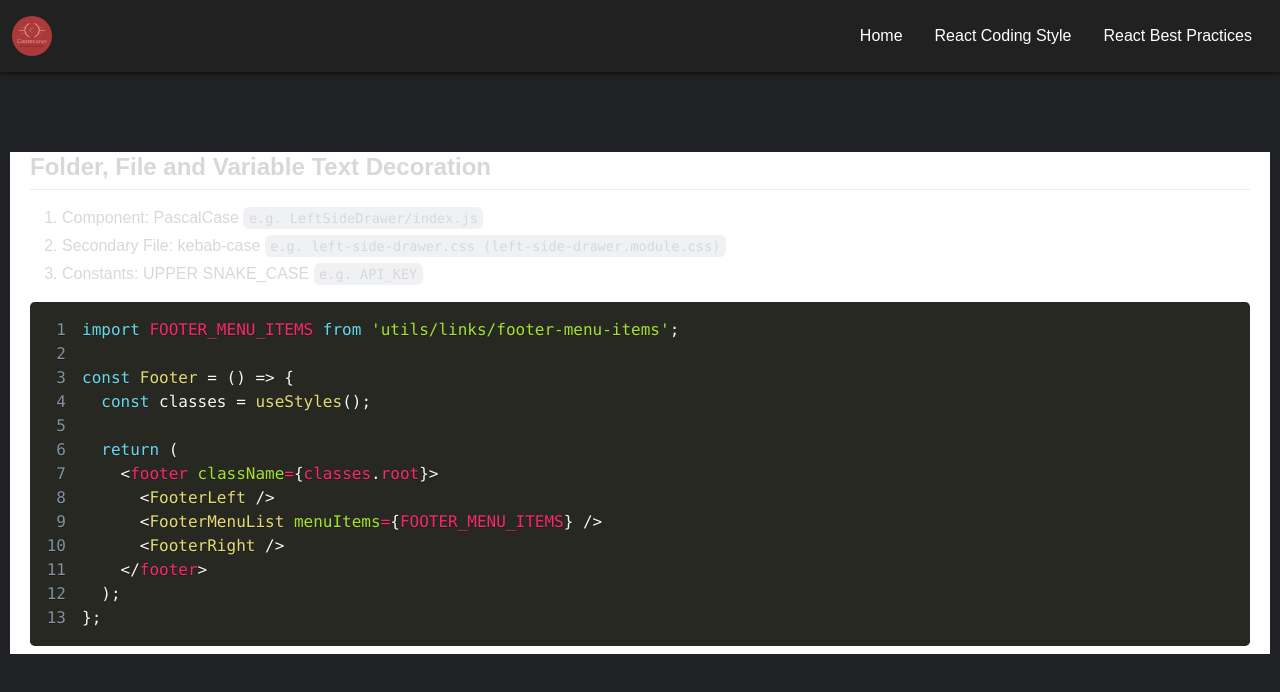
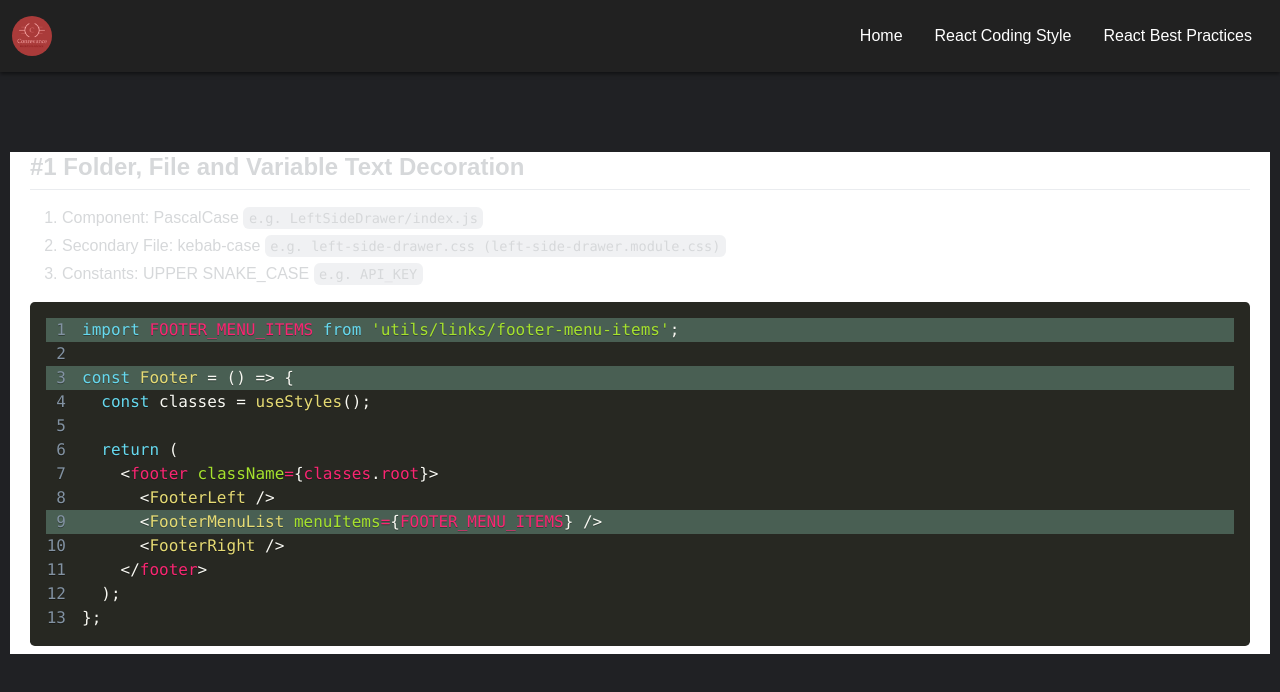
Before and after one commit to anton-karlovskiy/tech-in-conrevance-prototype, a Next.js app: page /react/coding-style in a window 1280 px wide. Shown: the top 692 px of the page. Built offline with nearby package versions, Linux system fonts and the light colour scheme.

Commit message:
implemented line highlight for code snippet

```diff
--- a/components/ReactCodeBlock/index.js
+++ b/components/ReactCodeBlock/index.js
@@ -2,8 +2,24 @@
 import { PrismAsyncLight as SyntaxHighlighter } from 'react-syntax-highlighter';
 import okaidia from 'react-syntax-highlighter/dist/esm/styles/prism/okaidia';
 
-const ReactCodeBlock = ({ value }) => (
-  <SyntaxHighlighter showLineNumbers language='jsx' style={okaidia}>
+import theme from '../../styles/theme';
+
+const ReactCodeBlock = ({ value, linesInPrimary = [], linesInSecondary = [] }) => (
+  <SyntaxHighlighter
+    wrapLines={true}
+    lineProps={lineNumber => {
+      let style = {display: 'block'};
+      if (linesInPrimary.includes(lineNumber)) {
+        style.backgroundColor = theme.palette.highlight.primary;
+      }
+      else if (linesInSecondary.includes(lineNumber)) {
+        style.backgroundColor = theme.palette.highlight.secondary;
+      }
+      return {style};
+    }}
+    showLineNumbers
+    language='jsx'
+    style={okaidia}>
     {value}
   </SyntaxHighlighter>
 );
--- a/components/ReactMarkdownWithRenderers/HeadingRenderer/index.js
+++ b/components/ReactMarkdownWithRenderers/HeadingRenderer/index.js
@@ -1,5 +1,7 @@
 
 import React from 'react';
+
+import theme from '../../../styles/theme';
 
 const flatten = (text, child) => {
   return typeof child === 'string'
@@ -21,7 +23,7 @@ const HeadingRenderer = props => {
   const slug = text.toLowerCase().replace(/\W/g, '-');
   const HeadingChildren = () => (
     <>
-      <GitHubAnchor slug={slug} color='#fff' />
+      <GitHubAnchor slug={slug} color={theme.palette.text.primary} />
       {props.children}
     </>
   );
--- a/data/react/coding-style.js
+++ b/data/react/coding-style.js
@@ -3,13 +3,13 @@
 const codingStylePatterns = [
 {
 id: 'folder-structure',
-description: `
-## Folder, File and Variable Text Decoration
+description: number => (`
+## #${number} Folder, File and Variable Text Decoration
 
 1.  Component: PascalCase \`e.g. LeftSideDrawer/index.js\`
 2.  Secondary File: kebab-case \`e.g. left-side-drawer.css (left-side-drawer.module.css)\`
 3.  Constants: UPPER SNAKE_CASE \`e.g. API_KEY\`
-`,
+`),
 codeSnippet:
 `import FOOTER_MENU_ITEMS from 'utils/links/footer-menu-items';
 
@@ -23,7 +23,9 @@ const Footer = () => {
       <FooterRight />
     </footer>
   );
-};`
+};`,
+linesInPrimary: [1, 3, 9],
+linesInSecondary: []
 },
 ];
 
--- a/pages/react/coding-style.js
+++ b/pages/react/coding-style.js
@@ -1,11 +1,11 @@
 
 import { Fragment } from 'react';
 
+import HeroSection from '../../hoc/HeroSection';
+import GitHubMarkdownWrapper from '../../hoc/GitHubMarkdownWrapper';
 import Head from '../../components/Head';
-import HeroSection from '../../hoc/HeroSection';
 import ReactMarkdownWithRenderers from '../../components/ReactMarkdownWithRenderers';
 import ReactCodeBlock from '../../components/ReactCodeBlock';
-import GitHubMarkdownWrapper from '../../hoc/GitHubMarkdownWrapper';
 import { codingStylePatterns } from '../../data/react/coding-style';
 import { pages } from '../../utils/links';
 
@@ -14,14 +14,15 @@ const CodingStyle = () => (
     <Head title={pages.react.codingStyle.title} />
     <HeroSection>
       <GitHubMarkdownWrapper>
-        {/* ray test touch < */}
         { codingStylePatterns.map((codingStylePattern, index) => (
           <Fragment key={codingStylePattern.id}>
-            <ReactMarkdownWithRenderers source={codingStylePattern.description} />
-            <ReactCodeBlock value={codingStylePattern.codeSnippet} />
+            <ReactMarkdownWithRenderers source={codingStylePattern.description(index + 1)} />
+            <ReactCodeBlock
+              value={codingStylePattern.codeSnippet}
+              linesInPrimary={codingStylePattern.linesInPrimary}
+              linesInSecondary={codingStylePattern.linesInSecondary} />
           </Fragment>
         )) }
-        {/* ray test touch > */}
       </GitHubMarkdownWrapper>
     </HeroSection>
   </>
--- a/styles/theme.js
+++ b/styles/theme.js
@@ -24,12 +24,17 @@ const theme = {
     },
     text: {
       primary: '#fff',
-      secondary: 'rgb(214, 216, 218)'
+      secondary: 'rgb(214, 216, 218)',
+      dark: '#000'
     },
     background: {
       paper: '#fff',
       default: '#202124',
       header: '#212121'
+    },
+    highlight: {
+      primary: '#495f53',
+      secondary: '#5a5f3e'
     }
   },
   animation: {
```
